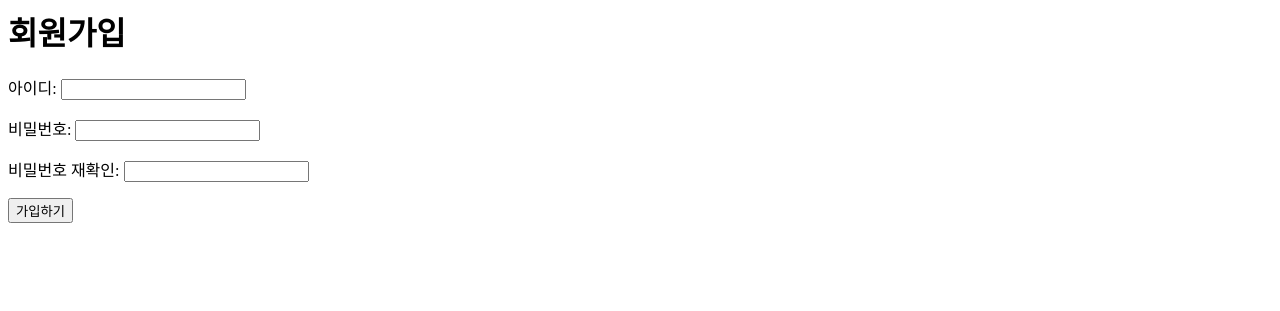
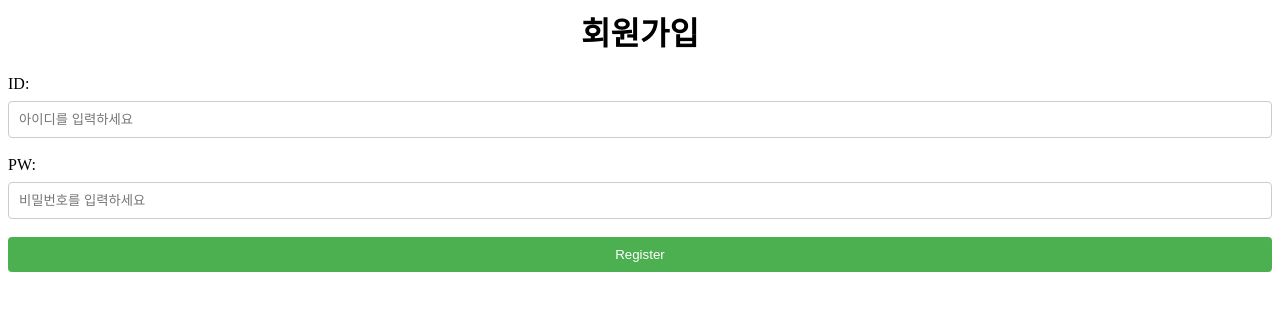
Before and after one commit to soolovepat/studyPlanner, a Flask app: template templates/register1.html in a window 1280 px wide. Shown: the top 311 px of the page. Run offline with Flask 3, Linux system fonts and the light colour scheme; the template is opened without the code that fills it, so the values that code supplies are empty.

Commit message:
로그인 회원가입 수정

```diff
--- a/app.py
+++ b/app.py
@@ -1,16 +1,23 @@
-from flask import Flask, render_template, request, jsonify
+from flask import Flask,session, redirect, url_for, render_template, request, jsonify,flash
 app = Flask(__name__)
 
 
 import datetime as dt
 #test 용입니다.
+# from pymongo import MongoClient
+# client = MongoClient('mongodb+srv://sparta:test@cluster0.efcklz9.mongodb.net/?retryWrites=true&w=majority')
+# db = client.dbsparta
+
 from pymongo import MongoClient
-client = MongoClient('mongodb+srv://sparta:test@cluster0.efcklz9.mongodb.net/?retryWrites=true&w=majority')
+import certifi  #테스트 몽고
+ca = certifi.where()
+client = MongoClient('mongodb+srv://sparta:test@cluster0.ni7z7tt.mongodb.net/?retryWrites=true&w=majority',tlsCAFile=ca)
 db = client.dbsparta
 
 @app.route('/')
-def home():
+def index():
     return render_template('index.html')
+
 
 # DB 저장
 @app.route("/study_planner", methods=["POST"])
@@ -64,8 +71,57 @@ def date_time():
 
     return jsonify({'date':date_receive},{'dayofweek':date_DayOfWeek})
 
+#로그인 회원가입
+app.secret_key = b'_5#y2L"F4Q8z\n\xec]/'
+app.config['SESSION_TYPE'] = 'filesystem'
+
+users_collection = db['users']
+@app.route('/login', methods=['GET', 'POST'])
+def login():
+    if request.method == 'POST':
+        username = request.form['username']
+        password = request.form['password']
+
+        user = users_collection.find_one({'username': username})
+
+        if user and user['password'] == password:
+            session['username'] = username
+            return redirect(url_for('index'))
+        else:
+            flash('Invalid username or password')
+            return redirect(url_for('login'))
+
+    return render_template('login.html')
+
+# 회원가입
+@app.route('/register', methods=['GET', 'POST'])
+def register():
+    if request.method == 'POST':
+        username = request.form['username']
+        password = request.form['password']
+
+        existing_user = users_collection.find_one({'username': username})
+
+        if existing_user:
+            flash('Username already exists')
+            return redirect(url_for('register'))
+
+        new_user = {'username': username, 'password': password}
+        users_collection.insert_one(new_user)
+
+        flash('Registration successful. Please log in.')
+        return redirect(url_for('login'))
+
+    return render_template('register1.html')
+
+
+
+@app.route('/logout')
+def logout():
+    session.pop('username', None)
+    return redirect(url_for('index'))
+
 if __name__ == '__main__':
-
     app.run('0.0.0.0', port=5001, debug=True)
 
     # 테스트입니다 :)
--- a/templates/index.html
+++ b/templates/index.html
@@ -270,7 +270,9 @@
     <div class="mybox0">
       <div class="mybox">
         <h1>Study Planner</h1>
-         <p onclick="window.location.href='register1.html';"> 회원가입하기 </p>
+        <a href="{{ url_for('login') }}">로그인</a>
+        <a href="{{ url_for('register') }}">회원가입</a>
+
 
       </div>
       <div class="mybox">
--- a/templates/register1.html
+++ b/templates/register1.html
@@ -1,39 +1,84 @@
+<!-- register.html -->
 <html lang="en">
 <head>
-    <meta charset="UTF-8">
-    <meta http-equiv="X-UA-Compatible" content="IE=edge">
-    <meta name="viewport" content="width=device-width, initial-scale=1.0">
-    <title>Document</title>
+  <meta charset="UTF-8">
+  <meta http-equiv="X-UA-Compatible" content="IE=edge">
+  <meta name="viewport" content="width=device-width, initial-scale=1.0">
+  <title>회원가입</title>
+  <script>
 
-    <script src="https://ajax.googleapis.com/ajax/libs/jquery/3.5.1/jquery.min.js"></script>
-    <script
-      src="https://cdn.jsdelivr.net/npm/bootstrap@5.0.2/dist/js/bootstrap.bundle.min.js"
-      integrity="sha384-MrcW6ZMFYlzcLA8Nl+NtUVF0sA7MsXsP1UyJoMp4YLEuNSfAP+JcXn/tWtIaxVXM"
-      crossorigin="anonymous"
-    ></script>
+    document.addEventListener('DOMContentLoaded', function() {
+      var flashMessage = "{{ get_flashed_messages() | join('\n') }}";
+      if (flashMessage.trim() !== '') {
 
-</head>
-<script>
-    function register() {
-        let id = $('#ID_reg').val()
-        let password = $('#PW_reg').val()
-
-        let formData = new FormData();
-        formData.append("id_give", id);
-        formData.append("password_give", password);
-
-        fetch('/study_planner/register', {method: "POST",body: formData,}).then((response) => response.json()).then((data) => {
-            alert(data["msg"]);
-            window.location.reload();
-          });
+        alert(flashMessage);
+      }
+    });
+  </script>
+  <style>
+    .body {
+        font-family: Arial, sans-serif;
+        background-color: #f2f2f2;
+        margin: 0;
+        padding: 0;
       }
 
-</script>
+      .container {
+        max-width: 400px;
+        margin: 0 auto;
+        padding: 20px;
+        background-color: #fff;
+        border-radius: 5px;
+        box-shadow: 0 2px 5px rgba(0, 0, 0, 0.1);
+      }
+
+      h1 {
+        text-align: center;
+      }
+
+      form {
+        margin-top: 20px;
+      }
+
+      label {
+        display: block;
+        margin-bottom: 8px;
+      }
+
+      input[type="text"],
+      input[type="password"] {
+        width: 100%;
+        padding: 10px;
+        border: 1px solid #ccc;
+        border-radius: 4px;
+        box-sizing: border-box;
+      }
+
+      input[type="submit"] {
+        width: 100%;
+        padding: 10px;
+        background-color: #4CAF50;
+        color: #fff;
+        border: none;
+        border-radius: 4px;
+        cursor: pointer;
+      }
+
+      p {
+        text-align: center;
+      }
+  </style>
+</head>
 <body>
-    <h1> 회원가입 </h1>
-    <p class="mytxt" id="ID_reg">아이디: <input type="text" /></p>
-    <p class="mytxt" id="PW_reg"> 비밀번호: <input type="text" /></p>
-    <p class="mytxt" id="PW_reent"> 비밀번호 재확인: <input type="text" /></p>
-    <button class="mybotton" onclick="register()"> 가입하기</button>
+  <h1>회원가입</h1>
+
+  <form method="post" action="{{ url_for('register') }}">
+    <label for="username">ID:</label>
+    <input type="text" id="username" name="username" placeholder="아이디를 입력하세요" required><br><br>
+    <label for="password">PW:</label>
+    <input type="password" id="password" name="password" placeholder="비밀번호를 입력하세요" required><br><br>
+    <input type="submit" value="Register">
+
+  </form>
 </body>
 </html>
```
Also changed, not shown: templates/login.html (added, +88 -0 lines).
